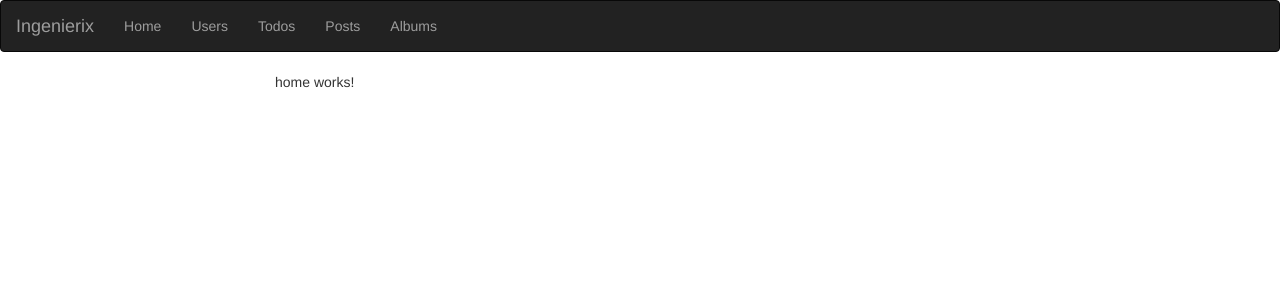
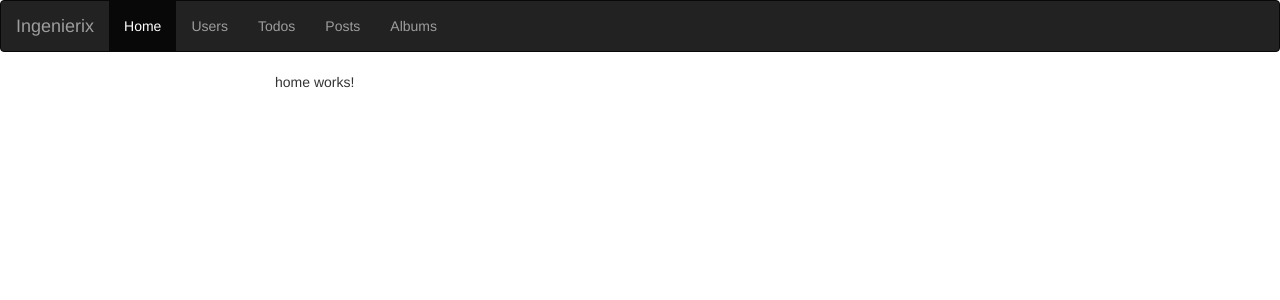
Before and after one commit to IDBRAHIMDEV/siteCrudWithJsonPlaceholder, an Angular app: page / in a window 1280 px wide. Shown: the top 300 px of the page. Built offline with nearby package versions, Linux system fonts and the light colour scheme.

Commit message:
added routerLink

```diff
--- a/src/app/navbar/navbar.component.html
+++ b/src/app/navbar/navbar.component.html
@@ -8,13 +8,13 @@
         <span class="icon-bar"></span>
         <span class="icon-bar"></span>
       </button>
-      <a class="navbar-brand" href="#">Ingenierix</a>
+      <a class="navbar-brand" routerLink="">Ingenierix</a>
     </div>
 
     <!-- Collect the nav links, forms, and other content for toggling -->
     <div class="collapse navbar-collapse" id="bs-example-navbar-collapse-1">
       <ul class="nav navbar-nav">
-        <li routerLinkActive="active"><a href="#">Home <span class="sr-only">(current)</span></a></li>
+        <li routerLinkActive="active"><a routerLink="">Home <span class="sr-only">(current)</span></a></li>
         <li routerLinkActive="active"><a routerLink="/users">Users</a></li>
         <li routerLinkActive="active"><a routerLink="/todos">Todos</a></li>
         <li routerLinkActive="active"><a routerLink="/posts">Posts</a></li>
```
